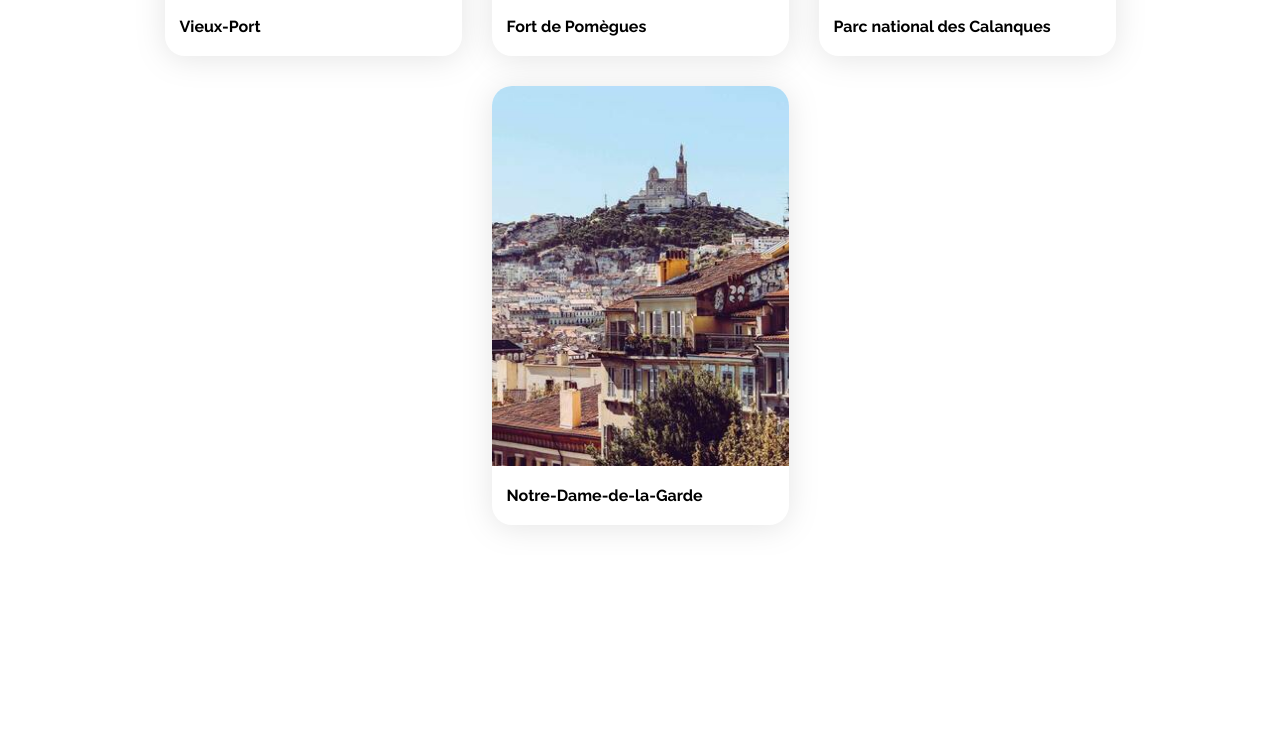
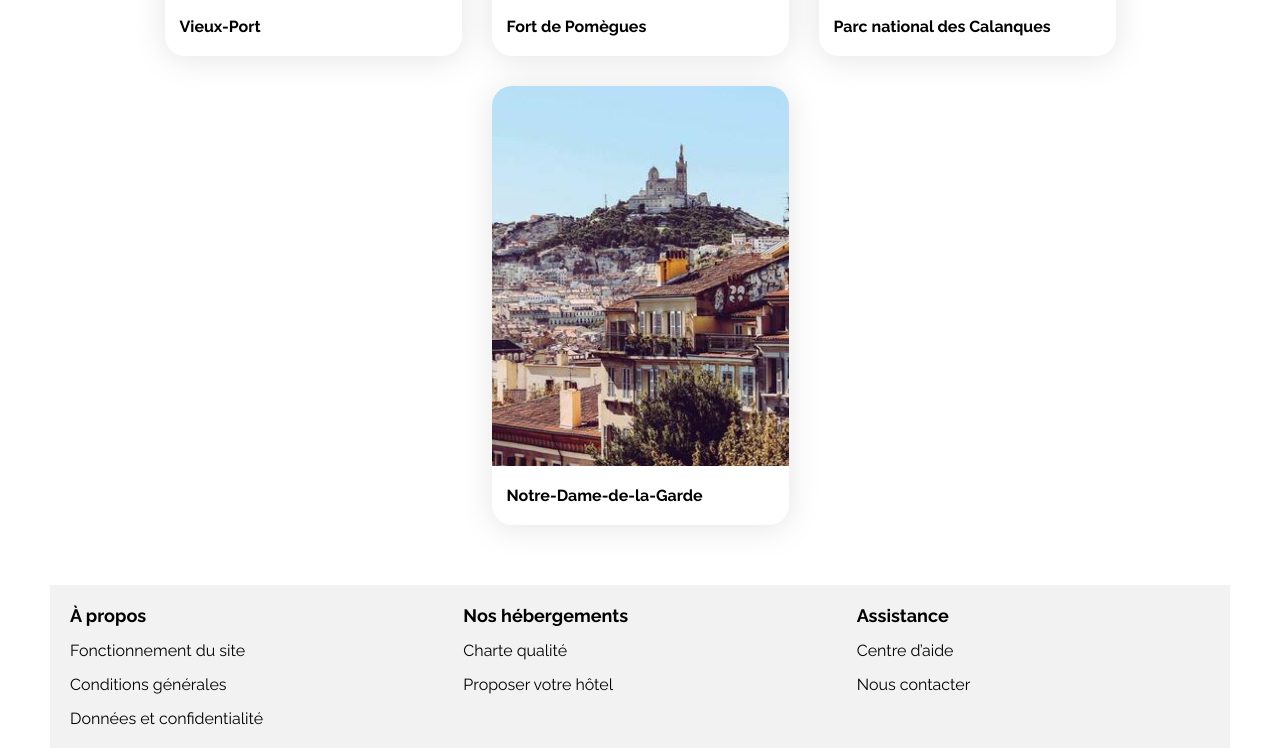
Before and after one commit to Mahlst/OC_P2, a plain HTML site: page index.html in a window 1280 px wide. Shown: the part 1777-2525 px from the top of the page. Before the commit the page ends 2332 px from the top, so only its background shows below. Drawn offline with Linux system fonts and the light colour scheme.

Commit message:
Ajout tu Footer

```diff
--- a/css/style.css
+++ b/css/style.css
@@ -320,9 +320,9 @@ h2 {
 
 /****** Activités ***********/
 
-/* .activites {
-
-} */
+.activites {
+    padding-bottom: 30px;
+}
 
 .activites .section-title {
     padding: 30px 0 0 30px;
@@ -364,7 +364,20 @@ h2 {
     margin-bottom: 4px;
 }
 
+/****** Footer ***********/
 
+.footer-container {
+    background-color: var(--main-bg-color);
+    display: flex;
+}
+
+.footer-propos, .footer-hebergement, .footer-assitance {
+    display: flex;
+    flex-direction: column;
+    width: 33%;
+    gap: 15px;
+    padding: 20px 0 20px 20px;
+}
 
 /* Le code ci-dessous correspond à la version responsive uniquement */
 
--- a/index.html
+++ b/index.html
@@ -303,7 +303,27 @@
                 </div>
             </main>
 
-            <footer></footer>
+            <footer>
+                <div class="footer-container">
+                    <div class="footer-propos">
+                        <h2>À propos</h2>
+                        <a href="#">Fonctionnement du site</a>
+                        <a href="#">Conditions générales</a>
+                        <a href="#">Données et confidentialité</a>
+                    </div>
+
+                    <div class="footer-hebergement">
+                        <h2>Nos hébergements</h2>
+                        <a href="#">Charte qualité</a>
+                        <a href="#">Proposer votre hôtel</a>
+                    </div>
+                    <div class="footer-assitance">
+                        <h2>Assistance</h2>
+                        <a href="#">Centre d’aide</a>
+                        <a href="#">Nous contacter</a>
+                    </div>
+                </div>
+            </footer>
 
         </div>
     </body>
```
